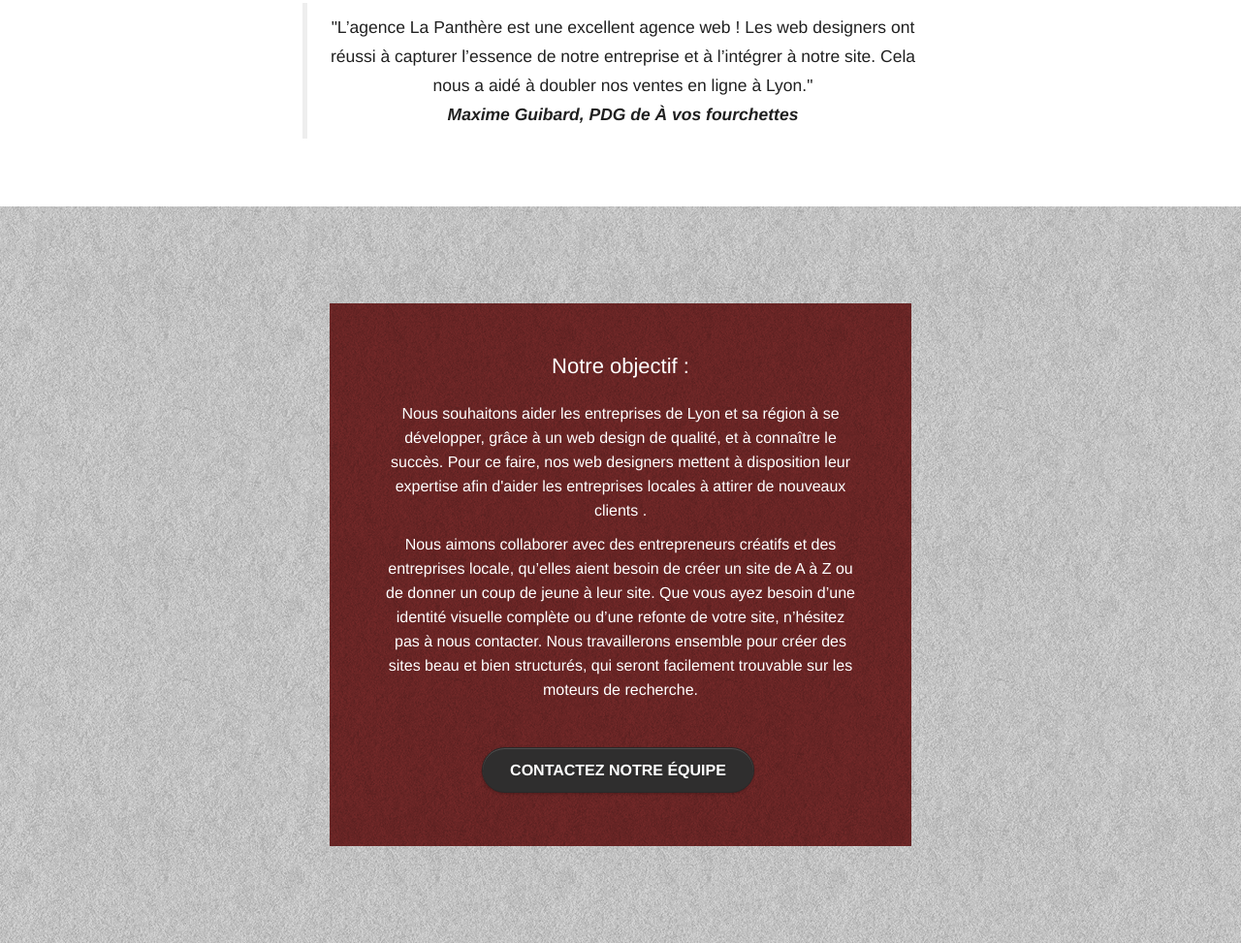
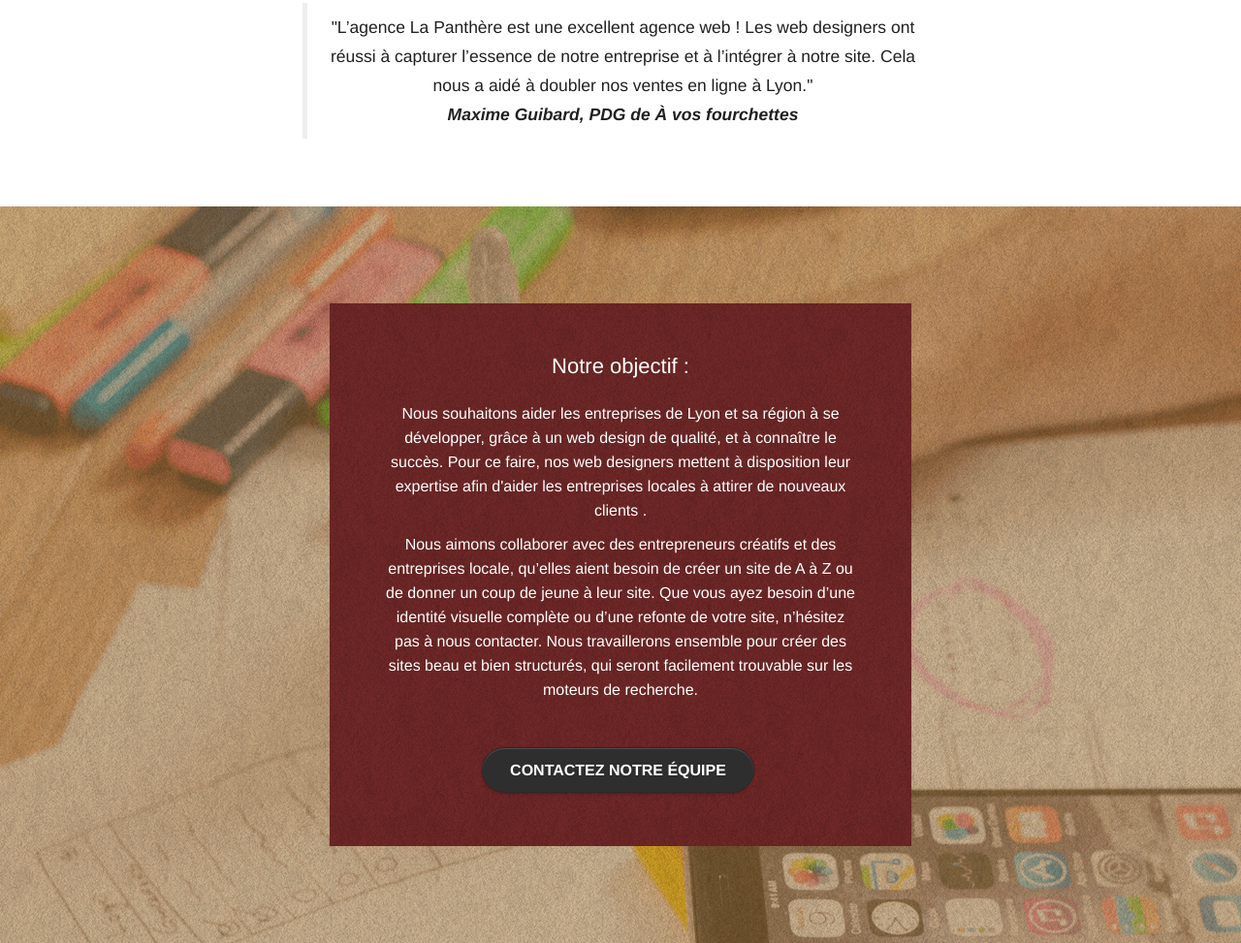
Before and after one commit to Dylan93300/Projet-4, a plain HTML site: page index.html in a window 1280 px wide. Shown: the part 1278-2251 px from the top of the page at 97% size. Drawn offline with Linux system fonts and the light colour scheme.

Commit message:
modif css

```diff
--- a/css/style.css
+++ b/css/style.css
@@ -865,7 +865,7 @@ h4 {
 }
 
 .bg-presentation {
-   background-image: url("../img/background/image-de-presentation.jpg")
+   background-image: url("../img/background/image-de-presentation.png")
 }
 
 .grey-background {
```
